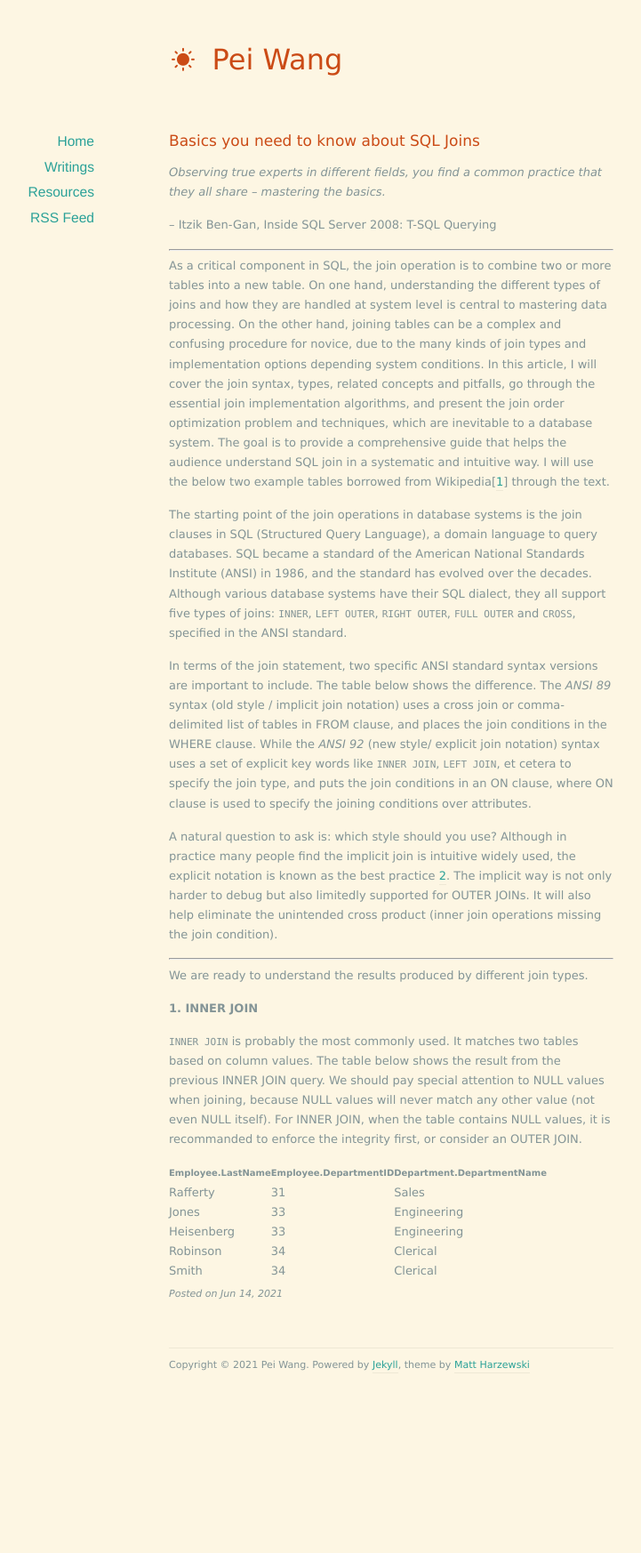
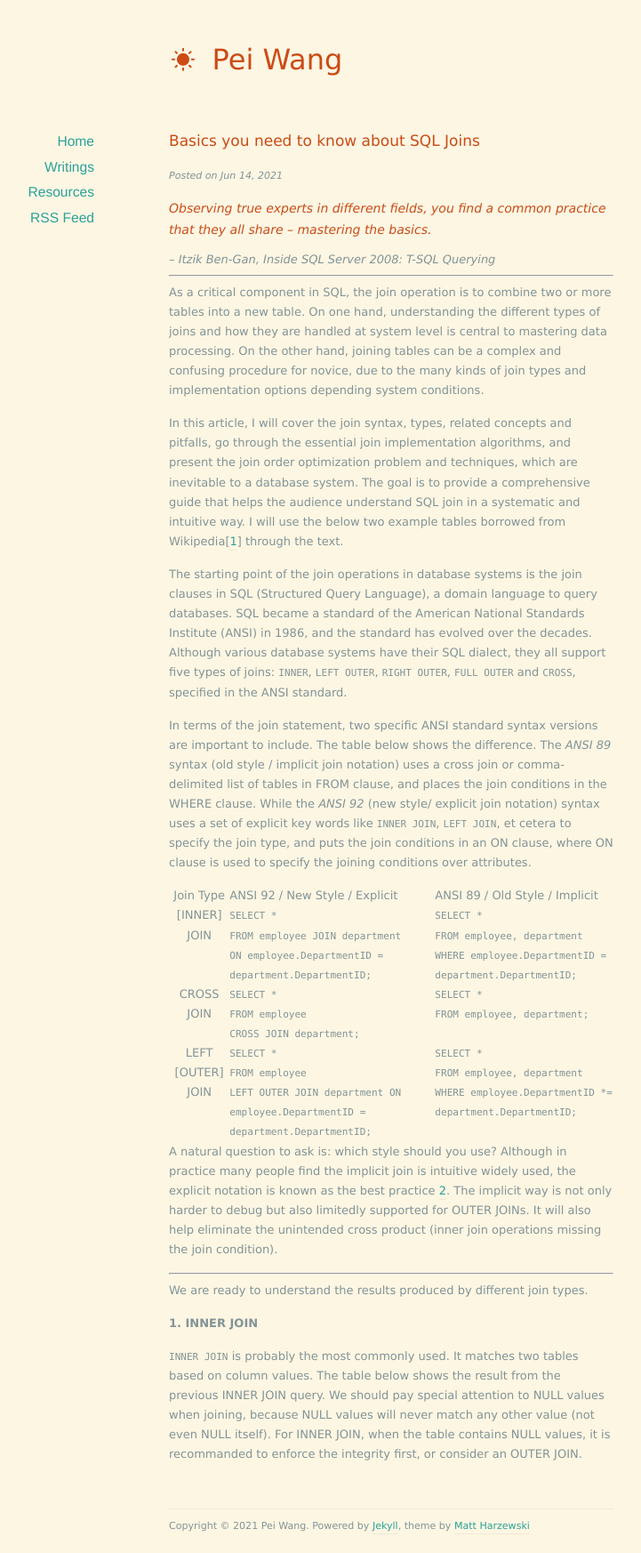
Before and after one commit to peiwangdb/peiwangdb.github.io, a Jekyll site: the page built from _posts/2021-06-14-join-1.markdown, in a window 1280 px wide. Shown: the whole page at 89% size, without its empty margins (200-921 px from the left). Built offline with Jekyll 4.4.1, drawn with Linux system fonts in a browser that asks for light colours; nearby versions of some CDN libraries; before the commit the page ends 1565 px from its top, so only the background shows below that.

Commit message:
adjustament

````diff
--- a/_layouts/post.html
+++ b/_layouts/post.html
@@ -13,8 +13,10 @@ layout: default
 	{% endif %} -->
 
 	<h1><a href="{{ page.url }}">{{ page.title }}</a></h1>
+	<p class="meta">Posted on <span class="postdate">{{ page.date | date: "%b %d, %Y" }}</span></p>
+
 	<div class="post-content">{{ content }}</div>
 
-	<p class="meta">Posted on <span class="postdate">{{ page.date | date: "%b %d, %Y" }}</span></p>
+
 
 </article>
--- a/_posts/2021-06-14-join-1.markdown
+++ b/_posts/2021-06-14-join-1.markdown
@@ -4,9 +4,9 @@ title:  "Basics you need to know about SQL Joins"
 date:   2021-06-14 15:01:00
 ---
 
-_Observing true experts in different fields, you find a common practice that they all share -- mastering the basics._
+### _Observing true experts in different fields, you find a common practice that they all share -- mastering the basics._
 
--- Itzik Ben-Gan, Inside SQL Server 2008: T-SQL Querying
+#### -- _Itzik Ben-Gan, Inside SQL Server 2008: T-SQL Querying_
 
 ---
 
@@ -15,6 +15,7 @@ _Observing true experts in different fields, you find a common practice that the
 As a critical component in SQL, the join operation is to combine two or more tables into a new table.
 On one hand, understanding the different types of joins and how they are handled at system level is central to mastering data processing.
 On the other hand, joining tables can be a complex and confusing procedure for novice, due to the many kinds of join types and implementation options depending system conditions.
+
 In this article, I will cover the join syntax, types, related concepts and pitfalls, go through the essential join implementation algorithms, and present the join order optimization problem and techniques, which are inevitable to a database system.
 The goal is to provide a comprehensive guide that helps the audience understand SQL join in a systematic and intuitive way.
 I will use the below two example tables borrowed from Wikipedia[[1](https://en.wikipedia.org/wiki/Join_(SQL))] through the text.
@@ -100,13 +101,12 @@ The table below shows the difference.
 The _ANSI 89_ syntax (old style / implicit join notation) uses a cross join or comma-delimited list of tables in FROM clause, and places the join conditions in the WHERE clause.
 While the _ANSI 92_ (new style/ explicit join notation) syntax uses a set of explicit key words like ```INNER JOIN```, ```LEFT JOIN```, et cetera to specify the join type, and puts the join conditions in an ON clause, where ON clause is used to specify the joining conditions over attributes.
 
-
-<!-- |      Join Type    |      ANSI 92 / New Style / Explicit     |        ANSI 89 / Old Style / Implicit    |
+|-------------------+-----------------------------------------+------------------------------------------+
+|      Join Type    |      ANSI 92 / New Style / Explicit     |        ANSI 89 / Old Style / Implicit    |
 | :---------------: | :-------------------------------------- | :--------------------------------------- |
 |   [INNER] JOIN    |```SELECT *```<br>```FROM employee JOIN department```<br>```ON employee.DepartmentID = department.DepartmentID;```|```SELECT *```<br>```FROM employee, department```<br>```WHERE employee.DepartmentID = department.DepartmentID;```|
 |  CROSS JOIN  | ```SELECT *```<br>```FROM employee```<br>```CROSS JOIN department;```| ```SELECT * ```<br>```FROM employee, department;```|
 | LEFT [OUTER] JOIN |```SELECT *```<br>```FROM employee```<br>```LEFT OUTER JOIN department ON employee.DepartmentID = department.DepartmentID;```|```SELECT *```<br>```FROM employee, department```<br>```WHERE employee.DepartmentID *= department.DepartmentID;```|
- -->
 
 A natural question to ask is: which style should you use?
 Although in practice many people find the implicit join is intuitive widely used, the explicit notation is known as the best practice [2](https://stackoverflow.com/questions/11251751/which-join-syntax-is-better).
@@ -128,7 +128,7 @@ We should pay special attention to NULL values when joining, because NULL values
 For INNER JOIN, when the table contains NULL values, it is recommanded to enforce the integrity first,
 or consider an OUTER JOIN.
 
-<table>
+<!-- <table>
 	<tr >
      	<td><b style="font-size:10px">Employee.LastName</b></td>
       	<td><b style="font-size:10px">Employee.DepartmentID</b></td>
@@ -159,4 +159,4 @@ or consider an OUTER JOIN.
     	<td>34</td>
       	<td>Clerical </td>
     </tr>
-</table>
+</table> -->
````
